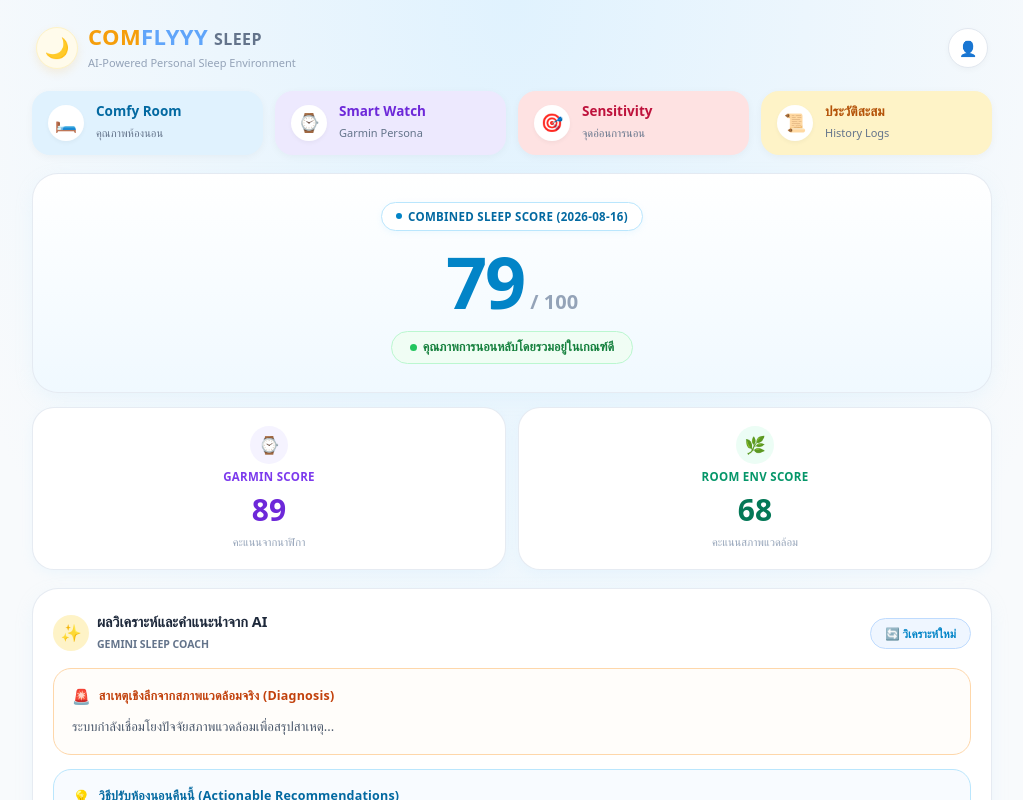
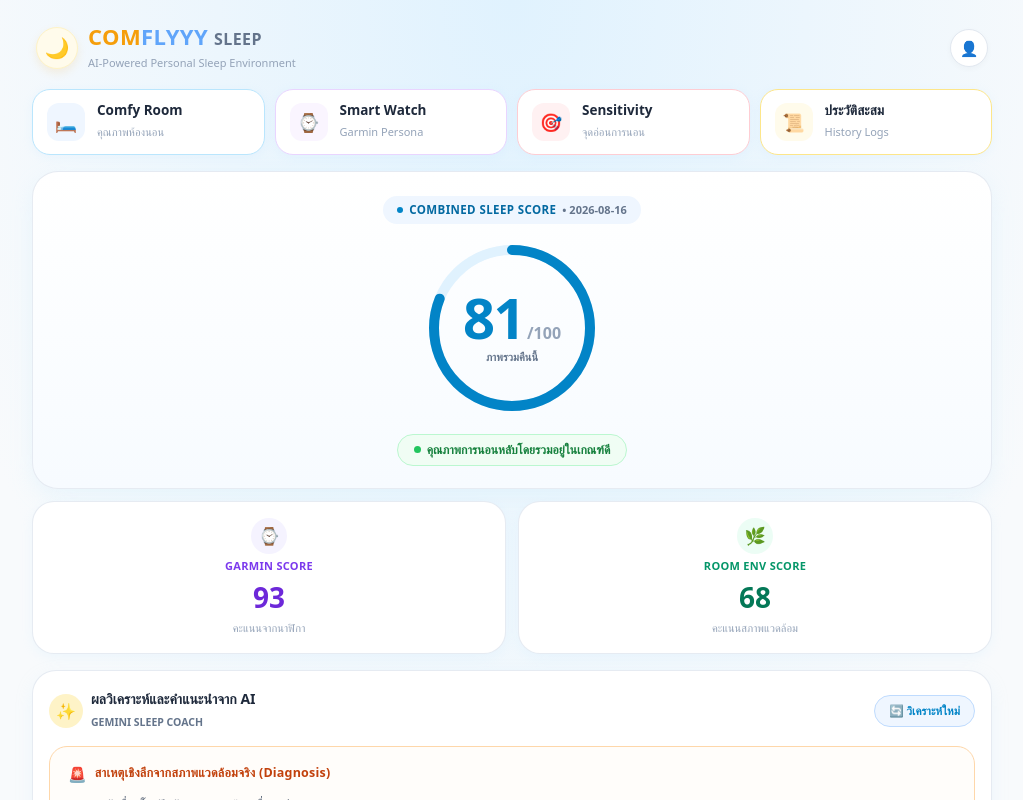
Before and after one commit to paradisesui/comflyyy, a Next.js app: page / in a window 1280 px wide. Shown: the top 800 px of the page, without its empty margins (128-1151 px from the left). Built offline with nearby package versions, Linux system fonts and the light colour scheme; no server answers; the database is empty.

Commit message:
system 3

```diff
--- a/app/page.tsx
+++ b/app/page.tsx
@@ -93,11 +93,12 @@ export default function HomePage() {
   }, []);
 
   // คำนวณคะแนนแบบ Dynamic Fallback
-  const garminScoreDisplay = garminData?.garminSleepScore ?? latestData?.garminScore ?? 89;
+  const garminScoreDisplay = garminData?.garminSleepScore ?? latestData?.garminScore ?? 93;
   const roomScoreDisplay = latestData?.roomScore ?? calculateDynamicRoomScore(roomData) ?? 68;
-  const combinedScoreDisplay = (garminScoreDisplay && roomScoreDisplay)
+  const combinedScoreValue = (garminScoreDisplay && roomScoreDisplay)
     ? Math.round(Number(garminScoreDisplay) * 0.5 + Number(roomScoreDisplay) * 0.5)
-    : '--';
+    : 79;
+  const combinedScoreDisplay = (garminScoreDisplay && roomScoreDisplay) ? combinedScoreValue : '--';
 
   const handleAnalyzeWithAI = async () => {
     if (!latestDate) return;
@@ -139,13 +140,18 @@ export default function HomePage() {
     }
   };
 
-  // ปุ่มสีพาสเทลแบบเนื้อสีปกติ (Solid Soft Tone) ไม่ใช่แค่เส้นขอบ
   const navTabs = [
-    { href: '/sensors', icon: '🛏️', title: 'Comfy Room', desc: 'คุณภาพห้องนอน', bg: '#e0f2fe', text: '#0369a1', iconBg: '#ffffff' },
-    { href: '/persona', icon: '⌚', title: 'Smart Watch', desc: 'Garmin Persona', bg: '#ede9fe', text: '#6d28d9', iconBg: '#ffffff' },
-    { href: '/sensitivity', icon: '🎯', title: 'Sensitivity', desc: 'จุดอ่อนการนอน', bg: '#fee2e2', text: '#be123c', iconBg: '#ffffff' },
-    { href: '/sensitivity-profile', icon: '📜', title: 'ประวัติสะสม', desc: 'History Logs', bg: '#fef3c7', text: '#b45309', iconBg: '#ffffff' },
+    { href: '/sensors', icon: '🛏️', title: 'Comfy Room', desc: 'คุณภาพห้องนอน', border: '#bae6fd', badgeBg: '#eff6ff' },
+    { href: '/persona', icon: '⌚', title: 'Smart Watch', desc: 'Garmin Persona', border: '#e9d5ff', badgeBg: '#faf5ff' },
+    { href: '/sensitivity', icon: '🎯', title: 'Sensitivity', desc: 'จุดอ่อนการนอน', border: '#fecdd3', badgeBg: '#fff1f2' },
+    { href: '/sensitivity-profile', icon: '📜', title: 'ประวัติสะสม', desc: 'History Logs', border: '#fde68a', badgeBg: '#fffbeb' },
   ];
+
+  // คำนวณเส้นรอบวงสำหรับ Circular Progress Ring
+  const circleRadius = 78;
+  const circumference = 2 * Math.PI * circleRadius;
+  const numericScore = typeof combinedScoreValue === 'number' ? Math.min(100, Math.max(0, combinedScoreValue)) : 79;
+  const strokeDashoffset = circumference - (numericScore / 100) * circumference;
 
   return (
     <div style={{
@@ -154,7 +160,7 @@ export default function HomePage() {
       backgroundImage: 'radial-gradient(ellipse at 50% 0%, #e0f2fe 0%, #f8fafc 65%)',
       color: '#1e293b',
       fontFamily: 'system-ui, -apple-system, BlinkMacSystemFont, "Segoe UI", Roboto, sans-serif',
-      padding: '24px 14px 64px 14px',
+      padding: '24px 14px 60px 14px',
       display: 'flex',
       justifyContent: 'center'
     }}>
@@ -163,7 +169,7 @@ export default function HomePage() {
         maxWidth: '960px',
         display: 'flex',
         flexDirection: 'column',
-        gap: '18px'
+        gap: '16px'
       }}>
 
         {/* 1. Header Bar */}
@@ -202,8 +208,8 @@ export default function HomePage() {
           </div>
 
           <Link href="/account" style={{
-            width: '40px',
-            height: '40px',
+            width: '38px',
+            height: '38px',
             borderRadius: '50%',
             backgroundColor: '#ffffff',
             border: '1px solid #e2e8f0',
@@ -220,11 +226,11 @@ export default function HomePage() {
           </Link>
         </header>
 
-        {/* 2. Navigation 4 ปุ่ม: ปุ่มสีพาสเทลเนื้อปกติ ไม่ใช่แค่เส้นขอบ */}
+        {/* 2. Navigation 4 ปุ่ม: รองรับทั้งแนวตั้งมือถือและ 4 คอลัมน์บนจอใหญ่ */}
         <nav style={{
           display: 'grid',
-          gridTemplateColumns: 'repeat(auto-fit, minmax(180px, 1fr))',
-          gap: '12px',
+          gridTemplateColumns: 'repeat(auto-fit, minmax(160px, 1fr))',
+          gap: '10px',
           width: '100%'
         }}>
           {navTabs.map((tab, idx) => (
@@ -232,38 +238,38 @@ export default function HomePage() {
               display: 'flex',
               alignItems: 'center',
               gap: '12px',
-              padding: '12px 16px',
+              padding: '12px 14px',
               borderRadius: '18px',
-              backgroundColor: tab.bg,
-              boxShadow: '0 2px 8px rgba(0, 0, 0, 0.04)',
+              backgroundColor: '#ffffff',
+              border: `1.5px solid ${tab.border}`,
+              boxShadow: '0 2px 10px rgba(186, 230, 253, 0.18)',
               textDecoration: 'none',
               transition: 'transform 0.15s ease'
             }}>
               <div style={{
-                width: '36px',
-                height: '36px',
-                borderRadius: '50%',
-                backgroundColor: tab.iconBg,
+                width: '38px',
+                height: '38px',
+                borderRadius: '12px',
+                backgroundColor: tab.badgeBg,
                 display: 'flex',
                 alignItems: 'center',
                 justifyContent: 'center',
                 fontSize: '18px',
-                flexShrink: 0,
-                boxShadow: '0 2px 4px rgba(0, 0, 0, 0.04)'
+                flexShrink: 0
               }}>
                 {tab.icon}
               </div>
               <div style={{ textAlign: 'left' }}>
                 <strong style={{
                   fontSize: '13.5px',
-                  color: tab.text,
+                  color: '#1e293b',
                   fontWeight: '800',
                   display: 'block',
-                  lineHeight: 1.2
+                  lineHeight: 1.25
                 }}>
                   {tab.title}
                 </strong>
-                <span style={{ fontSize: '11px', color: '#64748b', fontWeight: '500' }}>
+                <span style={{ fontSize: '11px', color: '#94a3b8', fontWeight: '500' }}>
                   {tab.desc}
                 </span>
               </div>
@@ -271,61 +277,98 @@ export default function HomePage() {
           ))}
         </nav>
 
-        {/* 3. Combined Sleep Score Card: คลีน มินิมอล สมส่วน */}
-        <section style={{ display: 'flex', flexDirection: 'column', gap: '14px' }}>
+        {/* 3. Combined Sleep Score Card: โฉมใหม่พร้อม Circular Progress Ring สมส่วน สวยงาม */}
+        <section style={{ display: 'flex', flexDirection: 'column', gap: '12px' }}>
           <div style={{
             backgroundColor: '#ffffff',
             borderRadius: '26px',
             border: '1px solid rgba(226, 232, 240, 0.85)',
-            boxShadow: '0 6px 20px -4px rgba(186, 230, 253, 0.25)',
-            padding: '28px 20px',
+            boxShadow: '0 8px 24px -4px rgba(186, 230, 253, 0.28)',
+            padding: '24px 16px 22px 16px',
             display: 'flex',
             flexDirection: 'column',
             alignItems: 'center',
             justifyContent: 'center',
             textAlign: 'center',
-            background: 'linear-gradient(180deg, #ffffff 0%, #f0f9ff 100%)'
+            background: 'linear-gradient(180deg, #ffffff 0%, #f7fbff 100%)'
           }}>
+            {/* หัวข้อขนาดกะทัดรัด ไม่แตกเป็น 2 บรรทัด */}
             <div style={{
               display: 'inline-flex',
               alignItems: 'center',
               gap: '6px',
-              backgroundColor: '#ffffff',
-              border: '1px solid #bae6fd',
+              backgroundColor: '#eff6ff',
               padding: '5px 14px',
               borderRadius: '9999px',
-              marginBottom: '12px',
-              boxShadow: '0 2px 6px rgba(186, 230, 253, 0.2)'
+              marginBottom: '14px'
             }}>
               <span style={{ width: '6px', height: '6px', borderRadius: '50%', backgroundColor: '#0284c7' }}></span>
-              <span style={{ fontSize: '11.5px', color: '#0369a1', fontWeight: '800', letterSpacing: '0.3px' }}>
-                COMBINED SLEEP SCORE ({latestDate || '2026-09-05'})
+              <span style={{ fontSize: '11.5px', color: '#0369a1', fontWeight: '800', letterSpacing: '0.4px' }}>
+                COMBINED SLEEP SCORE
+              </span>
+              <span style={{ fontSize: '11px', color: '#64748b', fontWeight: '600' }}>
+                • {latestDate || '2026-09-05'}
               </span>
             </div>
 
-            <div style={{ display: 'flex', alignItems: 'baseline', gap: '6px', margin: '2px 0' }}>
+            {/* Circular Progress Ring พร้อมตัวเลขกึ่งกลาง */}
+            <div style={{ position: 'relative', width: '180px', height: '180px', display: 'flex', alignItems: 'center', justifyContent: 'center' }}>
+              <svg width="180" height="180" viewBox="0 0 180 180" style={{ transform: 'rotate(-90deg)' }}>
+                {/* Background Ring */}
+                <circle
+                  cx="90"
+                  cy="90"
+                  r={circleRadius}
+                  stroke="#e0f2fe"
+                  strokeWidth="10"
+                  fill="transparent"
+                />
+                {/* Active Gradient/Solid Ring */}
+                <circle
+                  cx="90"
+                  cy="90"
+                  r={circleRadius}
+                  stroke="#0284c7"
+                  strokeWidth="10"
+                  strokeDasharray={circumference}
+                  strokeDashoffset={strokeDashoffset}
+                  strokeLinecap="round"
+                  fill="transparent"
+                  style={{ transition: 'stroke-dashoffset 0.8s ease' }}
+                />
+              </svg>
+
+              {/* Text Inside Circle */}
+              <div style={{ position: 'absolute', display: 'flex', flexDirection: 'column', alignItems: 'center', justifyContent: 'center' }}>
+                <div style={{ display: 'flex', alignItems: 'baseline', gap: '3px' }}>
                   <span style={{
-                fontSize: '72px',
+                    fontSize: '56px',
                     fontWeight: '900',
                     color: '#0284c7',
                     lineHeight: 1,
-                letterSpacing: '-2px'
+                    letterSpacing: '-1.5px'
                   }}>
                     {combinedScoreDisplay}
                   </span>
-              <span style={{ fontSize: '20px', color: '#94a3b8', fontWeight: '600' }}>/ 100</span>
+                  <span style={{ fontSize: '16px', color: '#94a3b8', fontWeight: '600' }}>/100</span>
+                </div>
+                <span style={{ fontSize: '11px', color: '#64748b', fontWeight: '700', marginTop: '4px' }}>
+                  ภาพรวมคืนนี้
+                </span>
+              </div>
             </div>
 
+            {/* Badge สถานะผลการนอน */}
             <div style={{
               display: 'inline-flex',
               alignItems: 'center',
               gap: '6px',
-              fontSize: '12.5px',
+              fontSize: '12px',
               color: '#15803d',
               fontWeight: '700',
-              marginTop: '12px',
+              marginTop: '16px',
               backgroundColor: '#f0fdf4',
-              padding: '6px 18px',
+              padding: '6px 16px',
               borderRadius: '9999px',
               border: '1px solid #bbf7d0'
             }}>
@@ -337,7 +380,7 @@ export default function HomePage() {
           {/* Sub Scores แฝด (Garmin & Room Env) */}
           <div style={{
             display: 'grid',
-            gridTemplateColumns: 'repeat(auto-fit, minmax(220px, 1fr))',
+            gridTemplateColumns: '1fr 1fr',
             gap: '12px'
           }}>
             <div style={{
@@ -345,7 +388,7 @@ export default function HomePage() {
               borderRadius: '22px',
               border: '1px solid rgba(226, 232, 240, 0.85)',
               boxShadow: '0 4px 14px -2px rgba(186, 230, 253, 0.2)',
-              padding: '18px 16px',
+              padding: '16px 12px',
               display: 'flex',
               flexDirection: 'column',
               alignItems: 'center',
@@ -353,8 +396,8 @@ export default function HomePage() {
               textAlign: 'center'
             }}>
               <div style={{
-                width: '38px',
-                height: '38px',
+                width: '36px',
+                height: '36px',
                 borderRadius: '50%',
                 backgroundColor: '#f5f3ff',
                 display: 'flex',
@@ -365,10 +408,10 @@ export default function HomePage() {
               }}>
                 ⌚
               </div>
-              <span style={{ fontSize: '11.5px', color: '#7c3aed', fontWeight: '800', letterSpacing: '0.3px' }}>
+              <span style={{ fontSize: '11px', color: '#7c3aed', fontWeight: '800', letterSpacing: '0.3px' }}>
                 GARMIN SCORE
               </span>
-              <strong style={{ fontSize: '30px', fontWeight: '900', color: '#6d28d9', margin: '2px 0' }}>
+              <strong style={{ fontSize: '28px', fontWeight: '900', color: '#6d28d9', margin: '2px 0' }}>
                 {garminScoreDisplay ?? '--'}
               </strong>
               <span style={{ fontSize: '11px', color: '#94a3b8' }}>คะแนนจากนาฬิกา</span>
@@ -379,7 +422,7 @@ export default function HomePage() {
               borderRadius: '22px',
               border: '1px solid rgba(226, 232, 240, 0.85)',
               boxShadow: '0 4px 14px -2px rgba(186, 230, 253, 0.2)',
-              padding: '18px 16px',
+              padding: '16px 12px',
               display: 'flex',
               flexDirection: 'column',
               alignItems: 'center',
@@ -387,8 +430,8 @@ export default function HomePage() {
               textAlign: 'center'
             }}>
               <div style={{
-                width: '38px',
-                height: '38px',
+                width: '36px',
+                height: '36px',
                 borderRadius: '50%',
                 backgroundColor: '#ecfdf5',
                 display: 'flex',
@@ -399,10 +442,10 @@ export default function HomePage() {
               }}>
                 🌿
               </div>
-              <span style={{ fontSize: '11.5px', color: '#059669', fontWeight: '800', letterSpacing: '0.3px' }}>
+              <span style={{ fontSize: '11px', color: '#059669', fontWeight: '800', letterSpacing: '0.3px' }}>
                 ROOM ENV SCORE
               </span>
-              <strong style={{ fontSize: '30px', fontWeight: '900', color: '#047857', margin: '2px 0' }}>
+              <strong style={{ fontSize: '28px', fontWeight: '900', color: '#047857', margin: '2px 0' }}>
                 {roomScoreDisplay ?? '--'}
               </strong>
               <span style={{ fontSize: '11px', color: '#94a3b8' }}>คะแนนสภาพแวดล้อม</span>
@@ -410,13 +453,13 @@ export default function HomePage() {
           </div>
         </section>
 
-        {/* 4. Gemini AI Diagnosis Card: วางปุ่มวิเคราะห์ใหม่อยู่ตรงนี้โดยเฉพาะ */}
+        {/* 4. Gemini AI Diagnosis Card */}
         <section style={{
           backgroundColor: '#ffffff',
-          borderRadius: '26px',
+          borderRadius: '24px',
           border: '1px solid rgba(226, 232, 240, 0.85)',
           boxShadow: '0 6px 20px -4px rgba(186, 230, 253, 0.25)',
-          padding: '24px 20px',
+          padding: '20px 16px',
           display: 'flex',
           flexDirection: 'column',
           gap: '14px'
@@ -429,20 +472,20 @@ export default function HomePage() {
           }}>
             <div style={{ display: 'flex', alignItems: 'center', gap: '8px' }}>
               <div style={{
-                width: '36px',
-                height: '36px',
+                width: '34px',
+                height: '34px',
                 borderRadius: '50%',
                 backgroundColor: '#fef3c7',
                 display: 'flex',
                 alignItems: 'center',
                 justifyContent: 'center',
-                fontSize: '17px',
+                fontSize: '16px',
                 flexShrink: 0
               }}>
                 ✨
               </div>
               <div>
-                <strong style={{ fontSize: '14.5px', color: '#1e293b', fontWeight: '900', display: 'block', lineHeight: 1.2 }}>
+                <strong style={{ fontSize: '14px', color: '#1e293b', fontWeight: '900', display: 'block', lineHeight: 1.2 }}>
                   ผลวิเคราะห์และคำแนะนำจาก AI
                 </strong>
                 <span style={{ fontSize: '10.5px', color: '#64748b', fontWeight: '600' }}>
@@ -451,7 +494,6 @@ export default function HomePage() {
               </div>
             </div>
 
-            {/* ย้ายปุ่มวิเคราะห์ใหม่มาไว้ในส่วน AI ชัดเจนและตรงบริบท */}
             <button
               onClick={handleAnalyzeWithAI}
               disabled={loadingAi}
```
Lines whose indentation alone changed are shown as unchanged.
